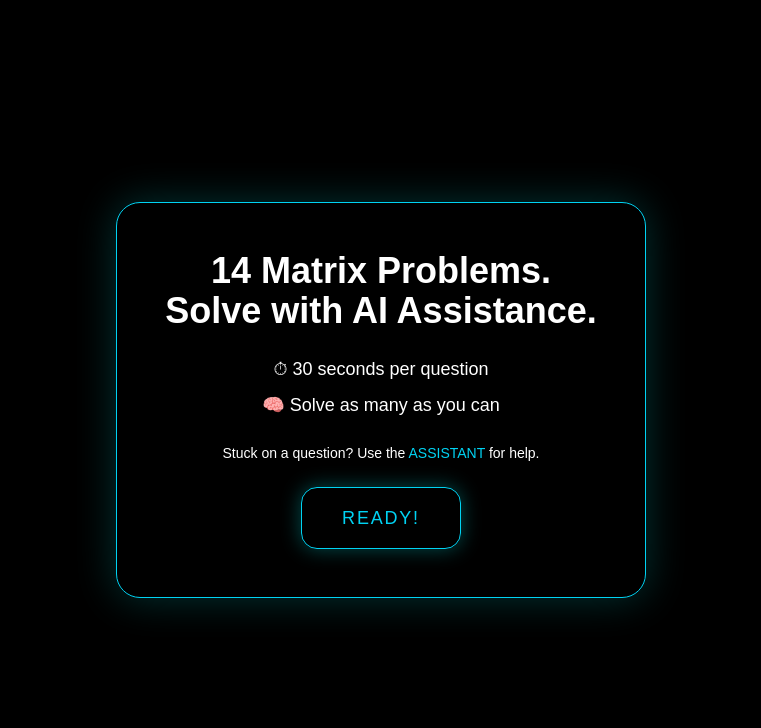
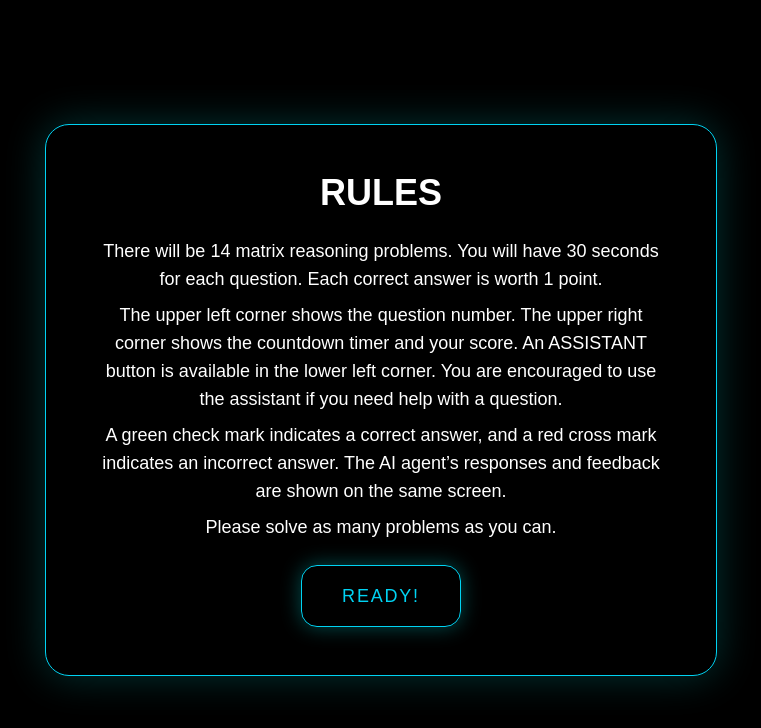
Before and after one commit to JiyeSun/coopexp, a Next.js app: page / in a window 1280 px wide. Both pictures are taken after a click on the button "BEGIN". Shown: the top 728 px of the page, without its empty margins (259-1020 px from the left). Built offline with nearby package versions, Linux system fonts and the light colour scheme.

Commit message:
Update page.tsx

```diff
--- a/app/page.tsx
+++ b/app/page.tsx
@@ -136,10 +136,6 @@ export default function Home() {
 
           <h1 className="text-4xl font-bold mb-8">
             Pattern Reasoning Challenge
-            <br />
-            <span className="text-cyan-400 text-xl font-xl font-bold">
-              Solve problems with AI support
-            </span>
           </h1>
 
           <button
@@ -182,23 +178,16 @@ export default function Home() {
           <div className="text-center">
           {/* 标题 */}
           <div className="text-4xl font-bold mb-4">
-            <p>14 Matrix Problems.</p>
-            <p>Solve with AI Assistance.</p>
+            <p>RULES</p>
           </div>
 
           {/* 规则 */}
           <div className="mt-6 space-y-2 text-lg text-white">
-            <p>⏱ 30 seconds per question</p>
-            <p>🧠 Solve as many as you can</p>
+            <p>There will be 14 matrix reasoning problems. You will have 30 seconds for each question. Each correct answer is worth 1 point.</p>
+            <p>The upper left corner shows the question number. The upper right corner shows the countdown timer and your score. An ASSISTANT button is available in the lower left corner. You are encouraged to use the assistant if you need help with a question.</p>
+            <p>A green check mark indicates a correct answer, and a red cross mark indicates an incorrect answer. The AI agent’s responses and feedback are shown on the same screen.</p>
+            <p>Please solve as many problems as you can.</p>
           </div>
-
-          {/* assistant说明（重点保留） */}
-          <div className="mt-6 text-white text-sm">
-            <p>
-              Stuck on a question? Use the <span className="text-cyan-400">ASSISTANT</span> for help.
-            </p>
-          </div>
-
           {/* 结尾 */}
           <p className="mt-6 text-cyan-400 text-xl font-semibold">
           </p>
```
